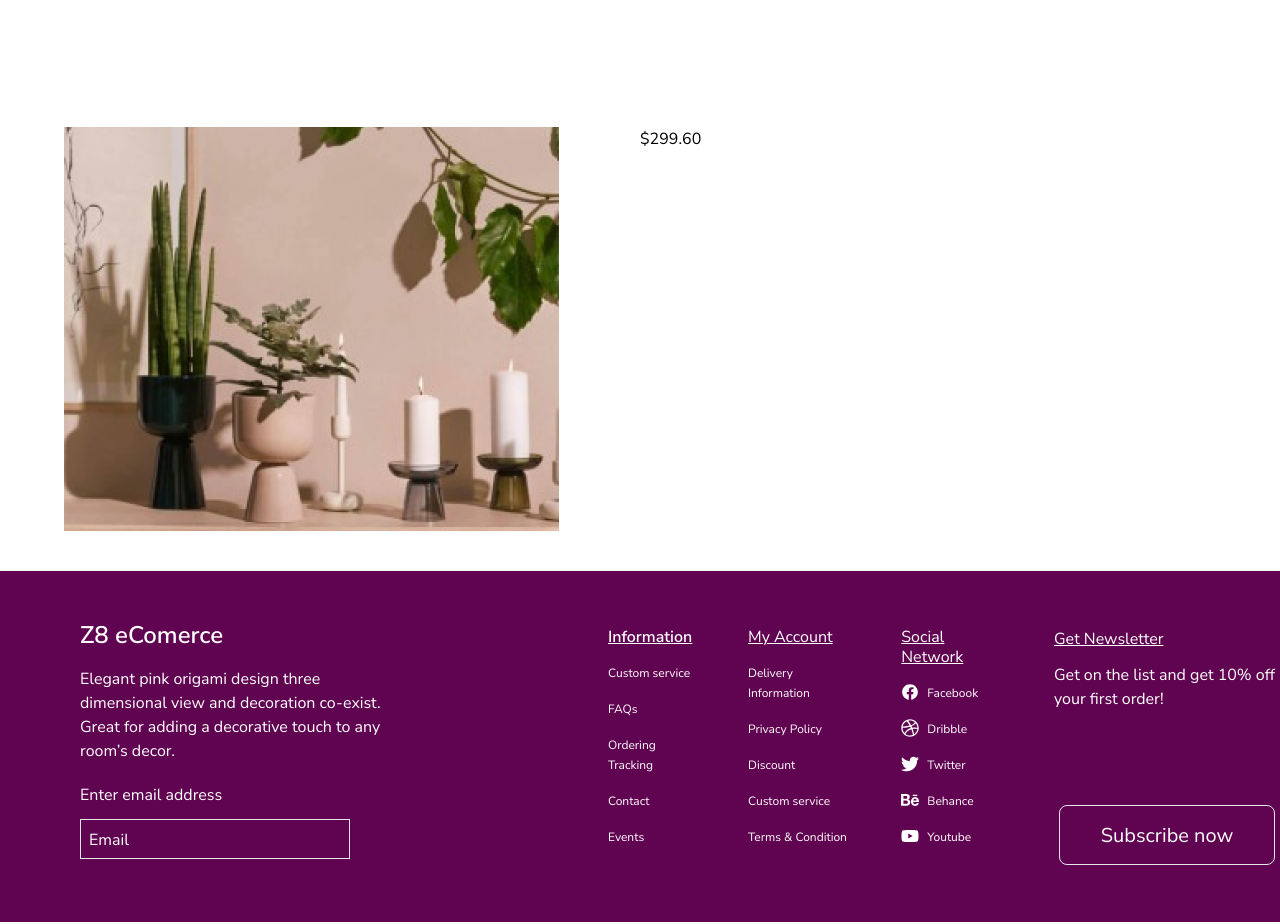
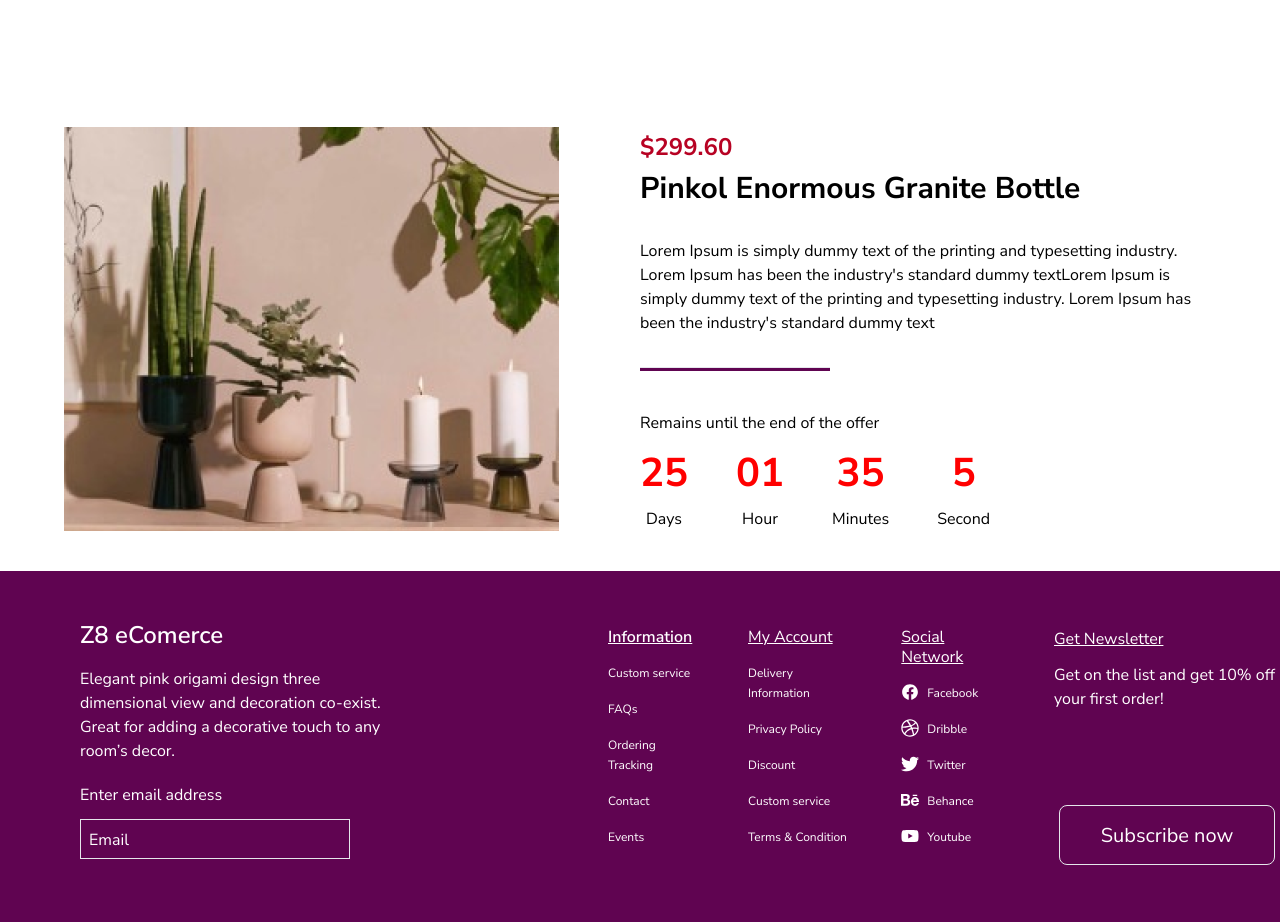
Before and after one commit to ahad30/Z8-Tech-ecomerce, a React (Vite) app: page / in a window 1280 px wide. Shown: the part 2849-3773 px from the top of the page. Built offline with nearby package versions, Linux system fonts and the light colour scheme.

Commit message:
section done

```diff
--- a/src/Pages/Home/Ads/Ads.tsx
+++ b/src/Pages/Home/Ads/Ads.tsx
@@ -1,5 +1,4 @@
-import img from "../../../assets/section/product.png"
-
+import img from "../../../assets/section/product.png";
 
 const Ads = () => {
   return (
@@ -11,8 +10,45 @@ const Ads = () => {
           <img src={img} className="" alt="" />
         </div>
         {/* content */}
-        <div>
-           <p className="#B70223 text">$299.60</p>
+        <div className="flex flex-col justify-end">
+          <div>
+            {" "}
+            <p className="text-[#B70223] font-bold text-2xl">$299.60</p>
+            <h1 className="font-bold text-3xl mt-2">
+              Pinkol Enormous Granite Bottle
+            </h1>
+            <p className="my-8">
+              Lorem Ipsum is simply dummy text of the printing and typesetting
+              industry. Lorem Ipsum has been the industry's standard dummy
+              textLorem Ipsum is simply dummy text of the printing and
+              typesetting industry. Lorem Ipsum has been the industry's standard
+              dummy text
+            </p>
+            <hr className="w-[190px] h-1 bg-primary"></hr>
+          </div>
+          <div className="mt-10">
+            <p className="font-normal text-base">
+              Remains until the end of the offer
+            </p>
+            <div className="flex mt-2 gap-x-12">
+              <div className=" text-center">
+                <h3 className="font-bold text-[40px] text-[#FF0000]">25</h3>
+                <p className="font-normal mt-1 text-base">Days</p>
+              </div>
+              <div className=" text-center">
+                <h3 className="font-bold text-[40px] text-[#FF0000]">01</h3>
+                <p className="font-normal mt-1 text-base">Hour</p>
+              </div>
+              <div className=" text-center">
+                <h3 className="font-bold text-[40px] text-[#FF0000]">35</h3>
+                <p className="font-normal mt-1 text-base">Minutes</p>
+              </div>
+              <div className=" text-center">
+                <h3 className="font-bold text-[40px] text-[#FF0000]">5</h3>
+                <p className="font-normal mt-1 text-base">Second</p>
+              </div>
+            </div>
+          </div>
         </div>
       </div>
     </div>
```
